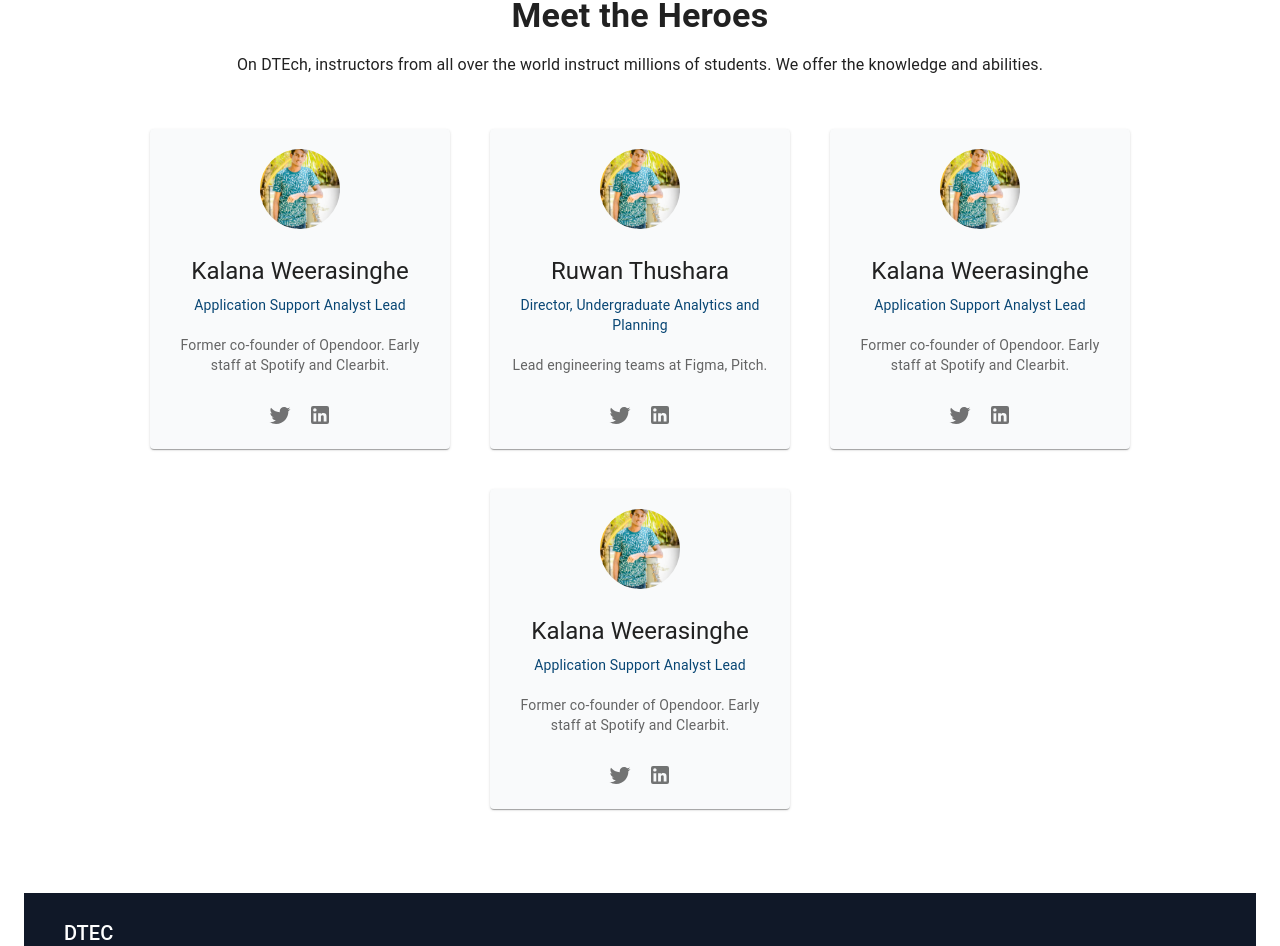
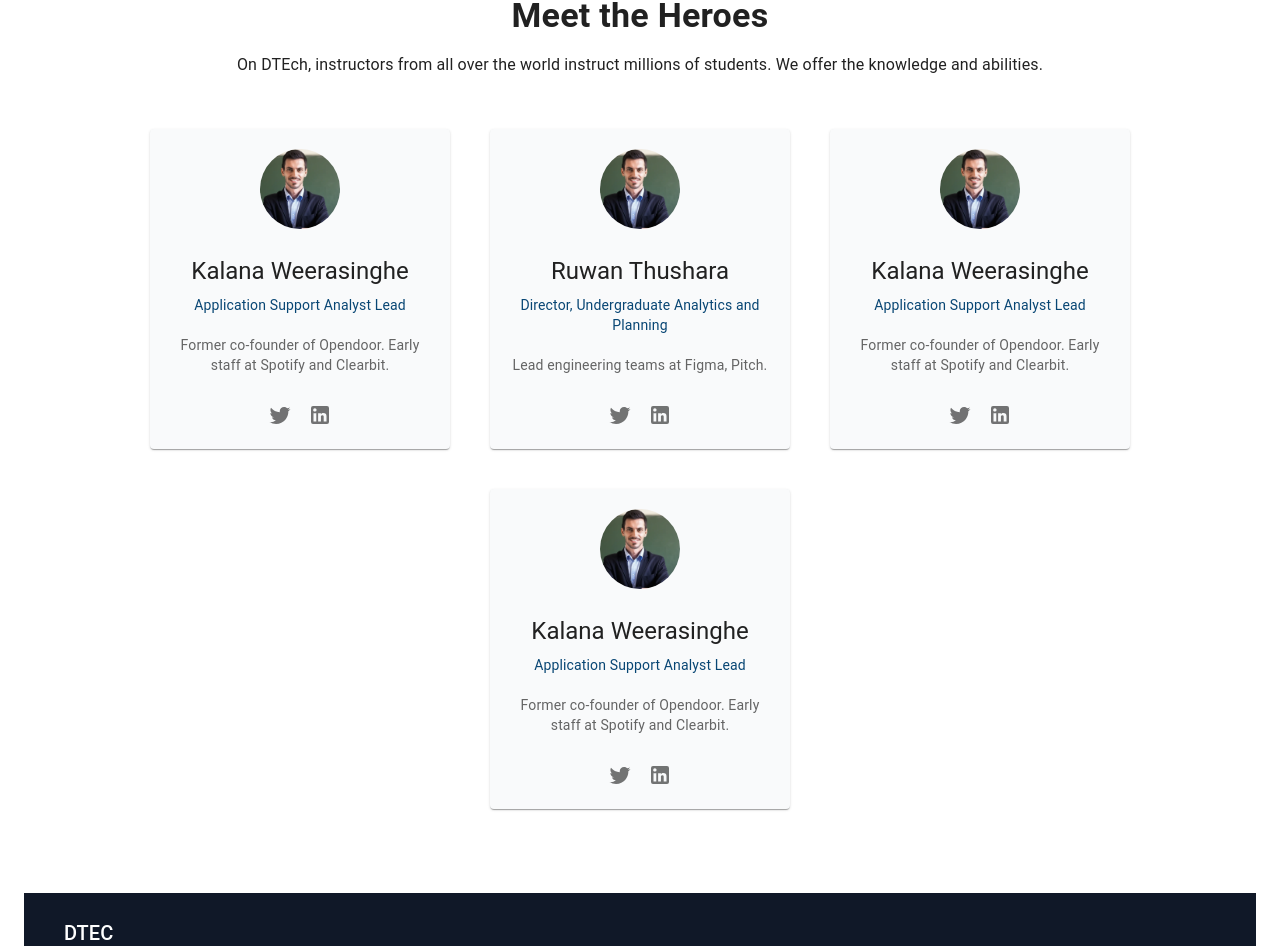
Before and after one commit to Jinu2001/Dtech-Solutuons, a React (Vite) app: page / in a window 1280 px wide. Shown: the part 3110-4056 px from the top of the page. Built offline with nearby package versions, Linux system fonts and the light colour scheme.

Commit message:
tutor photos updated

```diff
--- a/src/pages/HeroesSection.jsx
+++ b/src/pages/HeroesSection.jsx
@@ -8,7 +8,7 @@ const heroes = [
     name: 'Kalana Weerasinghe',
     title: 'Application Support Analyst Lead',
     description: 'Former co-founder of Opendoor. Early staff at Spotify and Clearbit.',
-    imageUrl: 'public/images/WhatsApp Image 2024-01-15 at 19.53.15_a15c3cca.jpg',
+    imageUrl: 'public/images/Tutor.webp',
     twitterUrl: 'https://twitter.com/',
     linkedInUrl: 'https://linkedin.com/'
   },
@@ -16,7 +16,7 @@ const heroes = [
     name: 'Ruwan Thushara',
     title: 'Director, Undergraduate Analytics and Planning',
     description: 'Lead engineering teams at Figma, Pitch.',
-    imageUrl: 'public/images/WhatsApp Image 2024-01-15 at 19.53.15_a15c3cca.jpg',
+    imageUrl: 'public/images/Tutor.webp',
     twitterUrl: 'https://twitter.com/',
     linkedInUrl: 'https://linkedin.com/'
   },
@@ -24,7 +24,7 @@ const heroes = [
     name: 'Kalana Weerasinghe',
     title: 'Application Support Analyst Lead',
     description: 'Former co-founder of Opendoor. Early staff at Spotify and Clearbit.',
-    imageUrl: 'public/images/WhatsApp Image 2024-01-15 at 19.53.15_a15c3cca.jpg',
+    imageUrl: 'public/images/Tutor.webp',
     twitterUrl: 'https://twitter.com/',
     linkedInUrl: 'https://linkedin.com/'
   },
@@ -32,7 +32,7 @@ const heroes = [
     name: 'Kalana Weerasinghe',
     title: 'Application Support Analyst Lead',
     description: 'Former co-founder of Opendoor. Early staff at Spotify and Clearbit.',
-    imageUrl: 'public/images/WhatsApp Image 2024-01-15 at 19.53.15_a15c3cca.jpg',
+    imageUrl: 'public/images/Tutor.webp',
     twitterUrl: 'https://twitter.com/',
     linkedInUrl: 'https://linkedin.com/'
   }
```
Also changed, not shown: public/images/Tutor.webp (added), public/images/WhatsApp Image 2024-01-15 at 19.53.15_a15c3cca.jpg (deleted).
